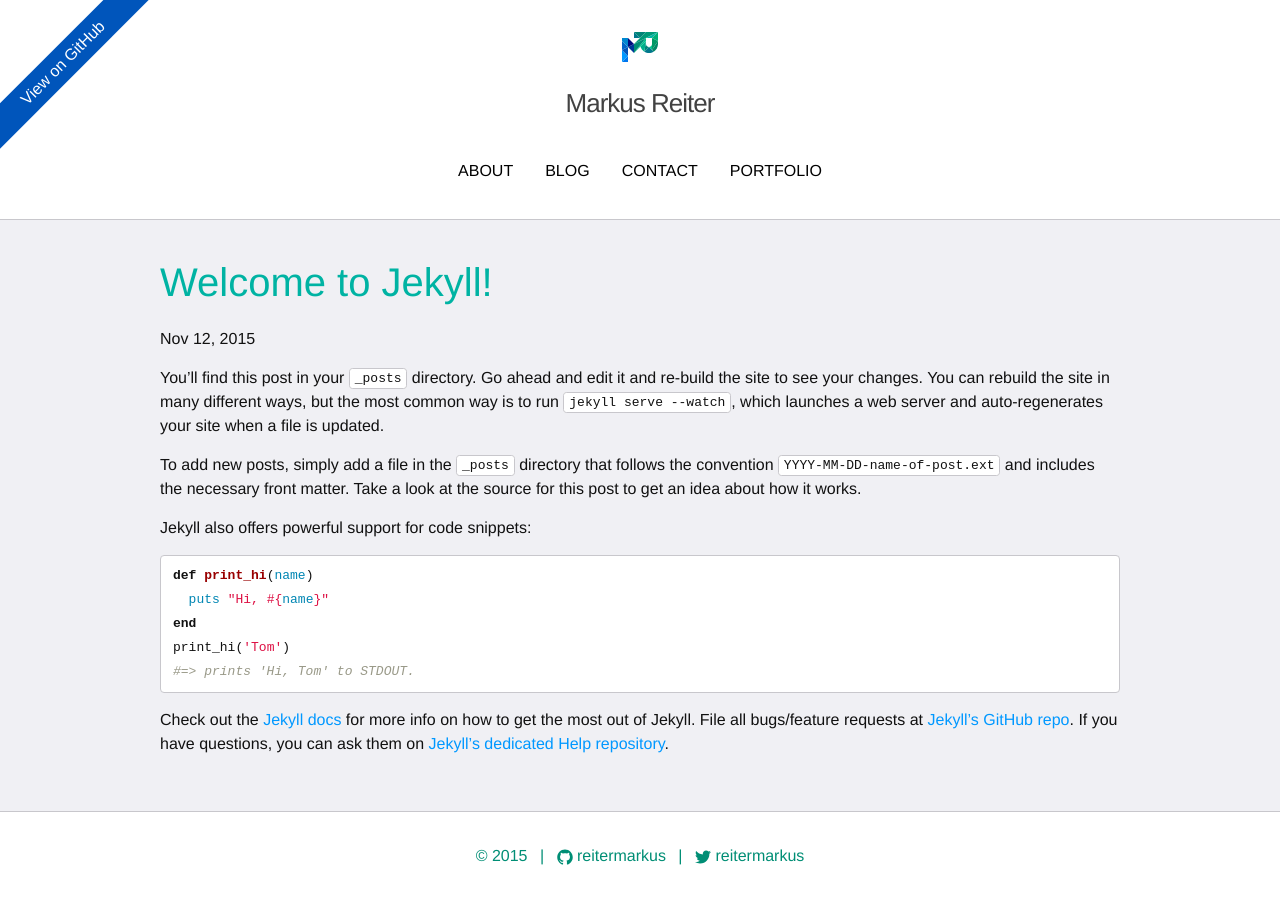
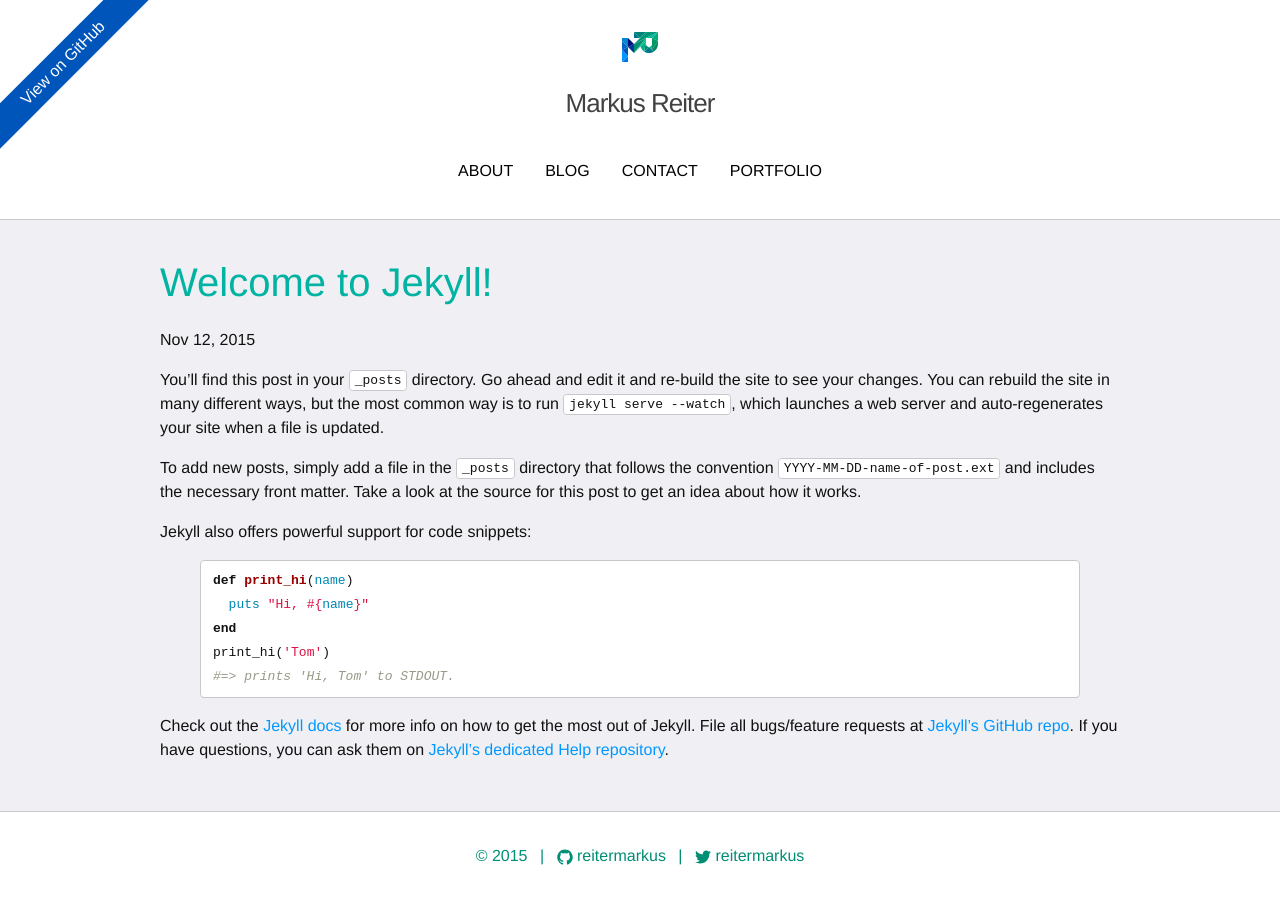
Before and after one commit to reitermarkus/reitermarkus.github.com, a Jekyll site: the page built from _posts/2015-11-12-welcome-to-jekyll.markdown, in a window 1280 px wide. Built offline with Jekyll 4.4.1, drawn with Linux system fonts in a browser that asks for light colours; nearby versions of some CDN libraries.

Commit message:
Remove custom css reset.

```diff
--- a/_sass/_base.scss
+++ b/_sass/_base.scss
@@ -1,15 +1,3 @@
-/**
- * Reset some basic elements
- */
-body, h1, h2, h3, h4, h5, h6,
-p, blockquote, pre, hr,
-dl, dd, ol, ul, figure {
-    margin: 0;
-    padding: 0;
-}
-
-
-
 /**
  * Basic styling
  */
```
